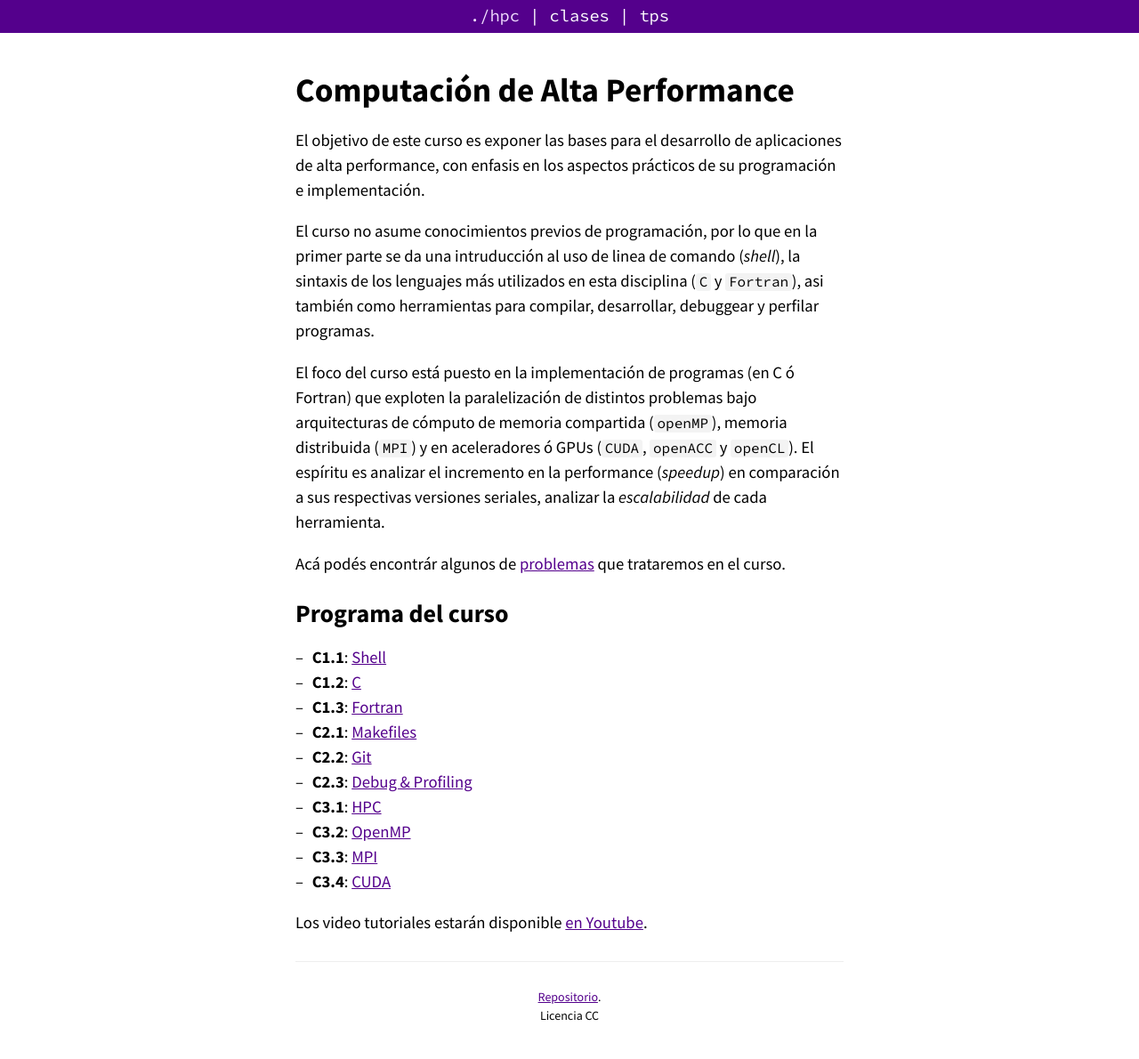
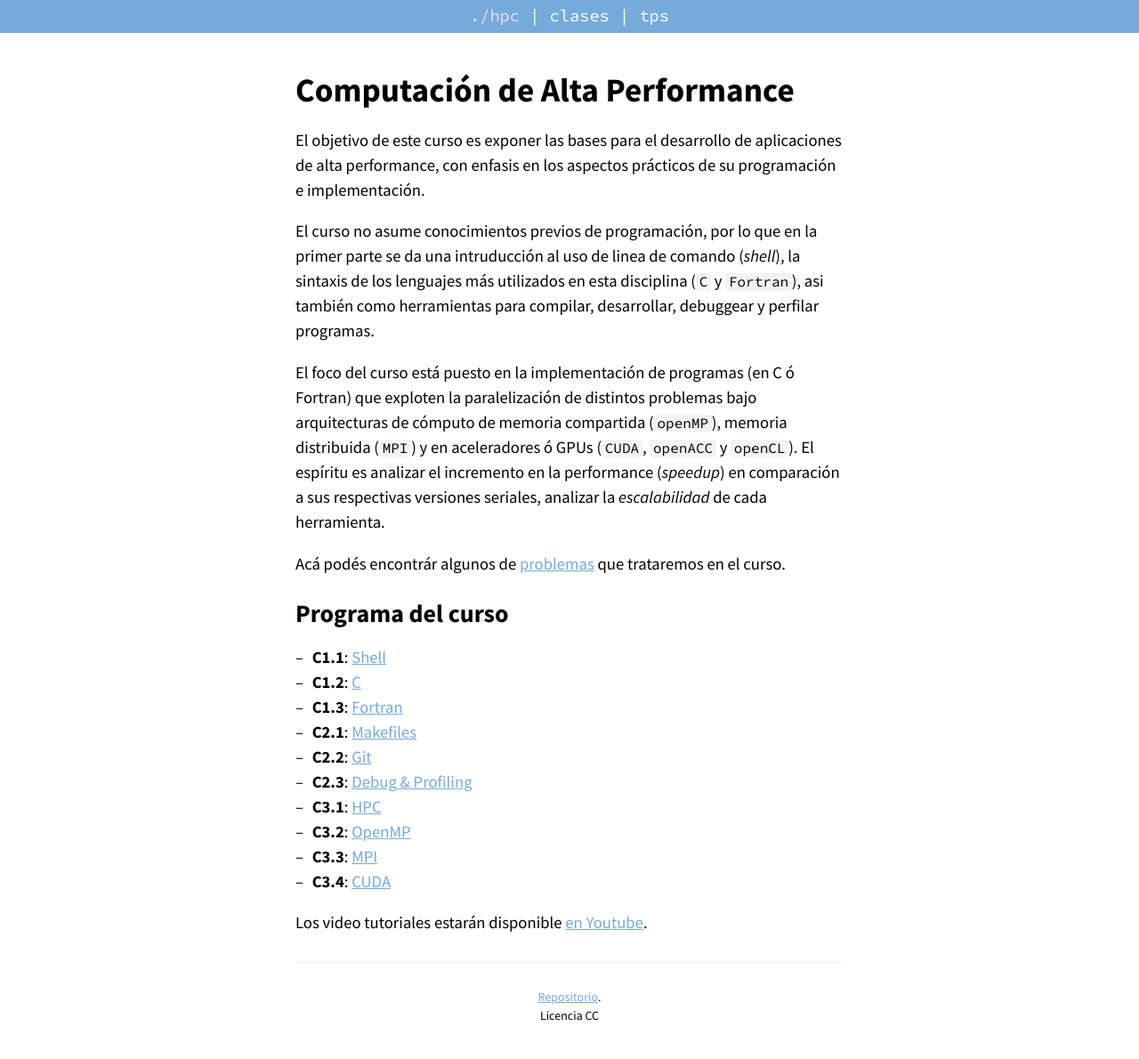
Before and after one commit to ramespada/hpc, a Jekyll site: the page built from index.md, in a window 1280 px wide. Shown: the whole page at 89% size. Built offline with Jekyll 4.4.1, drawn with Linux system fonts in a browser that asks for light colours.

Commit message:
cambiar color violeta por azul

```diff
--- a/static/css/main.css
+++ b/static/css/main.css
@@ -129,13 +129,13 @@ pre code {
 }
 
 a {
-  color: #54008c;
+  color: #75aadb;
   text-decoration: underline;
 }
 
 a:hover {
   color: #fff;
-  background-color: #54008c;
+  background-color: #75aadb;
 }
 
 img, video {
@@ -229,7 +229,7 @@ hr {
   margin: 0;
   padding: 0.25rem 1rem;
   font-family: "Source Code Pro", "Menlo", "DejaVu Sans Mono", "Lucida Console", monospace;
-  background: #54008c;
+  background: #75aadb;
   color: #fff;
 }
 
```
